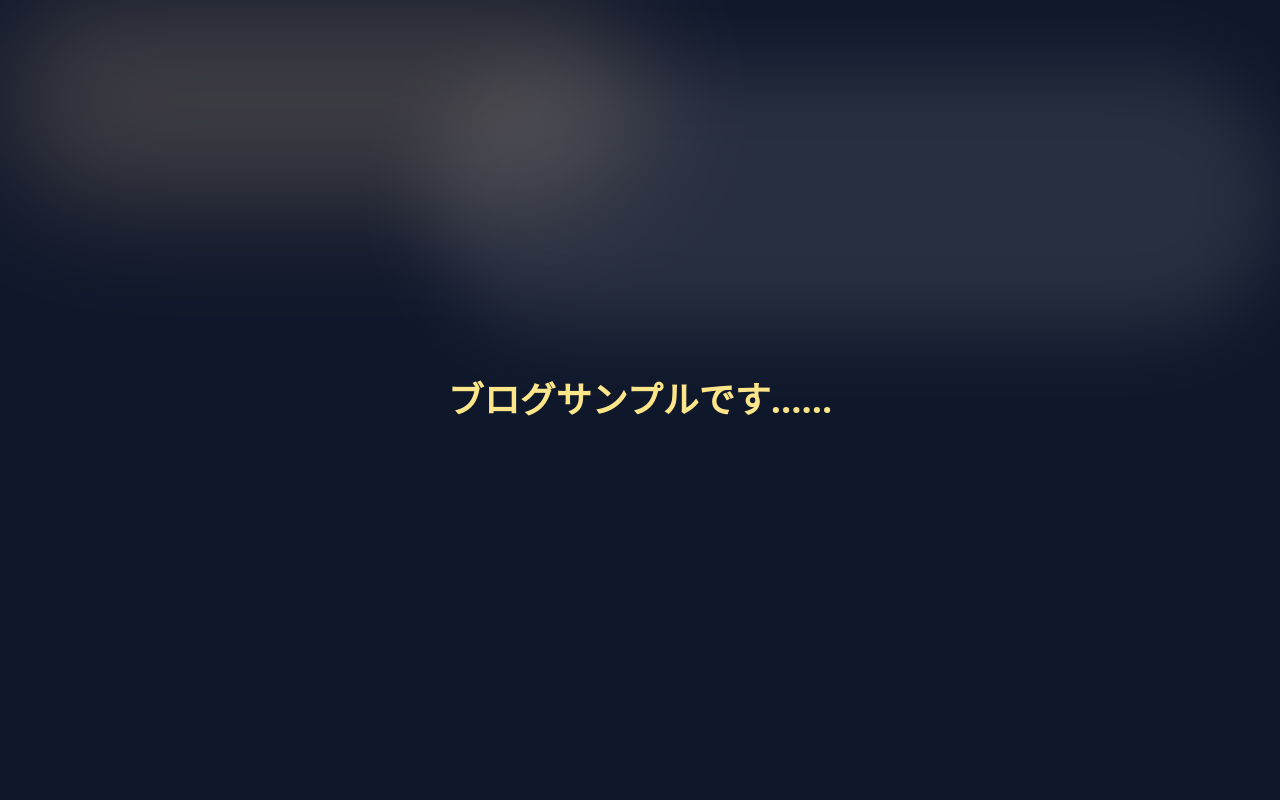
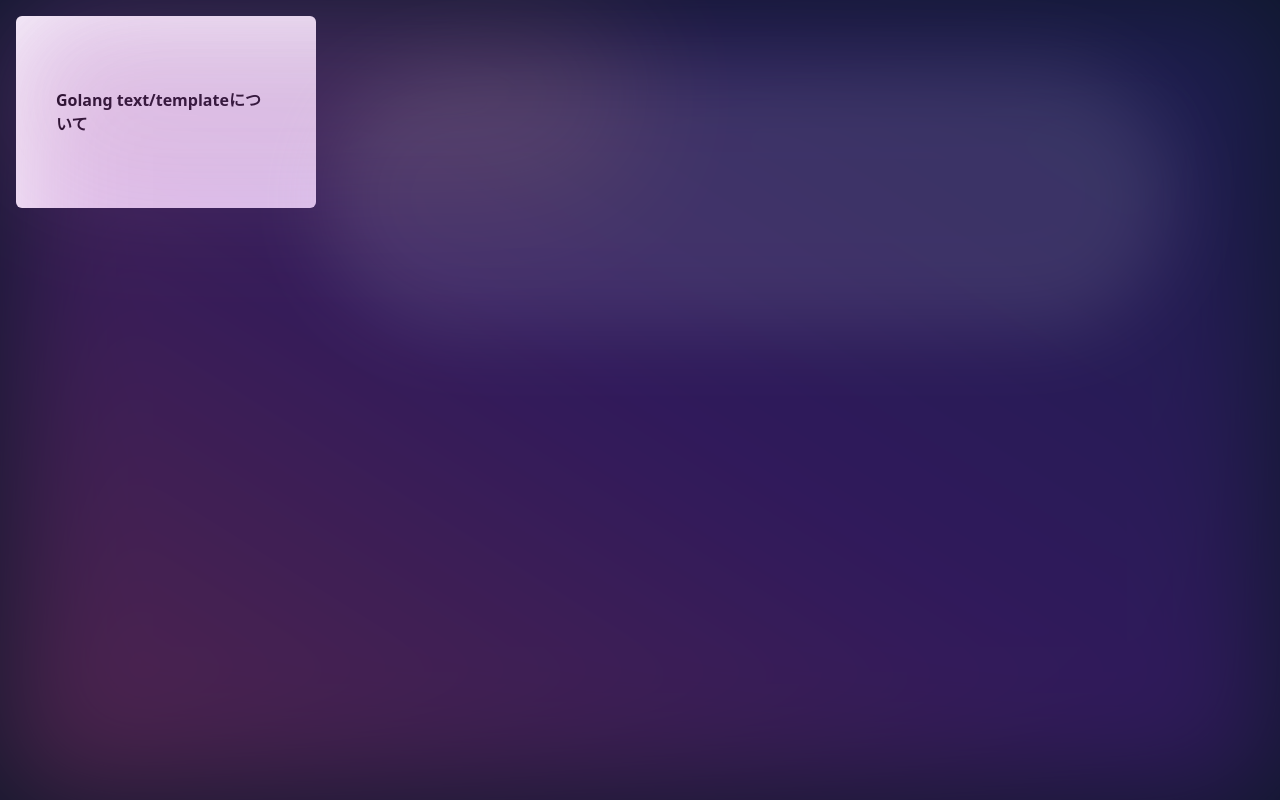
Before and after one commit to naonao2323/blog, a React (Create React App) app: page / in a window 1280 px wide. Built offline with nearby package versions, Linux system fonts and the light colour scheme.

Commit message:
Feat outline (#3)
* tmp

* tmp

* outline

```diff
--- a/src/App.tsx
+++ b/src/App.tsx
@@ -1,18 +1,12 @@
-import React from 'react';
+import Home from './layout/home';
+import Content from './layout/content';
 
 function App() {
   return (
   <div className="bg-slate-900 w-screen h-screen fixed">
-  <div className="min-h-screen bg-gradient-to-tr from-brown-900 via-brown-700 to-orange-800 relative">
-    <div className="absolute inset-0 bg-white opacity-10 rounded-full blur-2xl w-2/3 h-1/3 top-16 left-1/3"></div>
-    <div className="absolute inset-0 bg-orange-200 opacity-20 rounded-full blur-3xl w-1/2 h-1/4 bottom-20 right-1/4"></div>
-    <div className="relative text-white flex items-center justify-center min-h-screen">
-      <h1 className="text-4xl font-bold text-amber-200">ブログサンプルです......</h1>
-    </div>
-</div>
-
-
-
+    <Home props={{ zIndex: 10 }} >
+      <Content props={{ zIndex: 20}} />
+    </Home>
   </div>
   );
 }
--- /dev/null
+++ b/src/layout/content.tsx
@@ -0,0 +1,17 @@
+interface ContentProps {
+    zIndex: number;
+}
+
+export default function Content({props}: {props: ContentProps}) {
+    return (
+    <div className={`min-h-screen min-w-full z-${props.zIndex} grid grid-cols-1 gap-4 md:grid-cols-4 2xl:grid-cols-6 p-4 w-1/4 mx-auto`}>
+    <div className="border-opacity-5 border-solid border-stone-100 h-48 flex items-center justify-center p-10 bg-white rounded-md">
+        <h1 className="font-bold rounded-sm">Golang text/templateについて</h1>
+    </div>
+    </div>
+    )
+}
+
+            // <div className="relative text-white flex items-center justify-center min-h-screen">
+            //     <h1 className="text-4xl font-bold text-amber-200">ブログサンプルです......</h1>
+            // </div>
--- /dev/null
+++ b/src/layout/home.tsx
@@ -0,0 +1,16 @@
+import React from 'react';
+
+interface HomeProps {
+    zIndex: number;
+  }
+
+export default function Home({ children, props }: { children: React.ReactNode, props: HomeProps }) {
+    return (
+      <div className={`flex items-center justify-center min-h-screen bg-gradient-to-tr from-brown-900 via-brown-700 to-orange-800 relative z-${props.zIndex} fixed inset-0`}>
+      <div className="absolute inset-0 bg-gradient-to-tr from-pink-500 via-purple-700 to-indigo-800 opacity-30 blur-3xl"></div>
+      <div className="absolute inset-0 bg-white opacity-10 rounded-full blur-2xl w-2/3 h-1/3 top-16 left-1/4"></div>
+      <div className="absolute inset-0 bg-orange-300 opacity-10 rounded-full blur-3xl w-1/2 h-1/4 bottom-20 right-1/3"></div>
+        {children}
+      </div>
+    );
+  }
```
